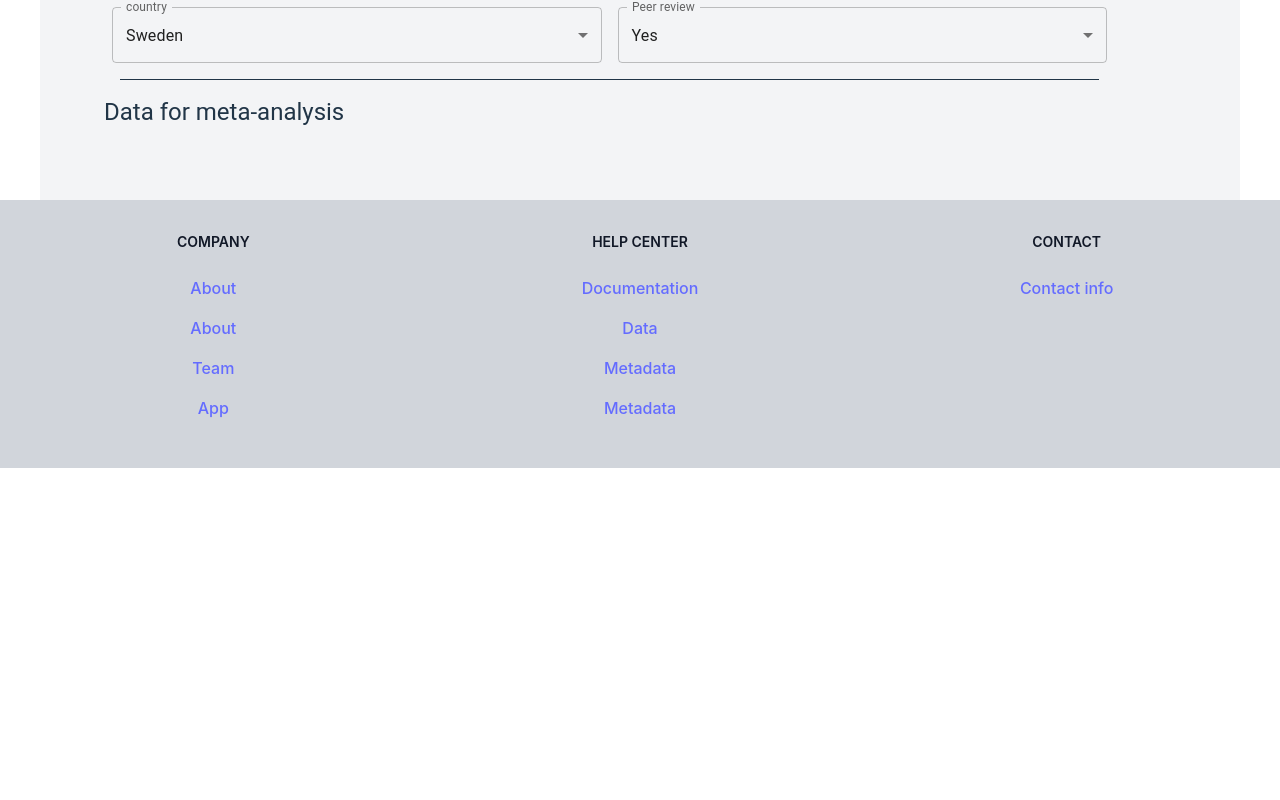
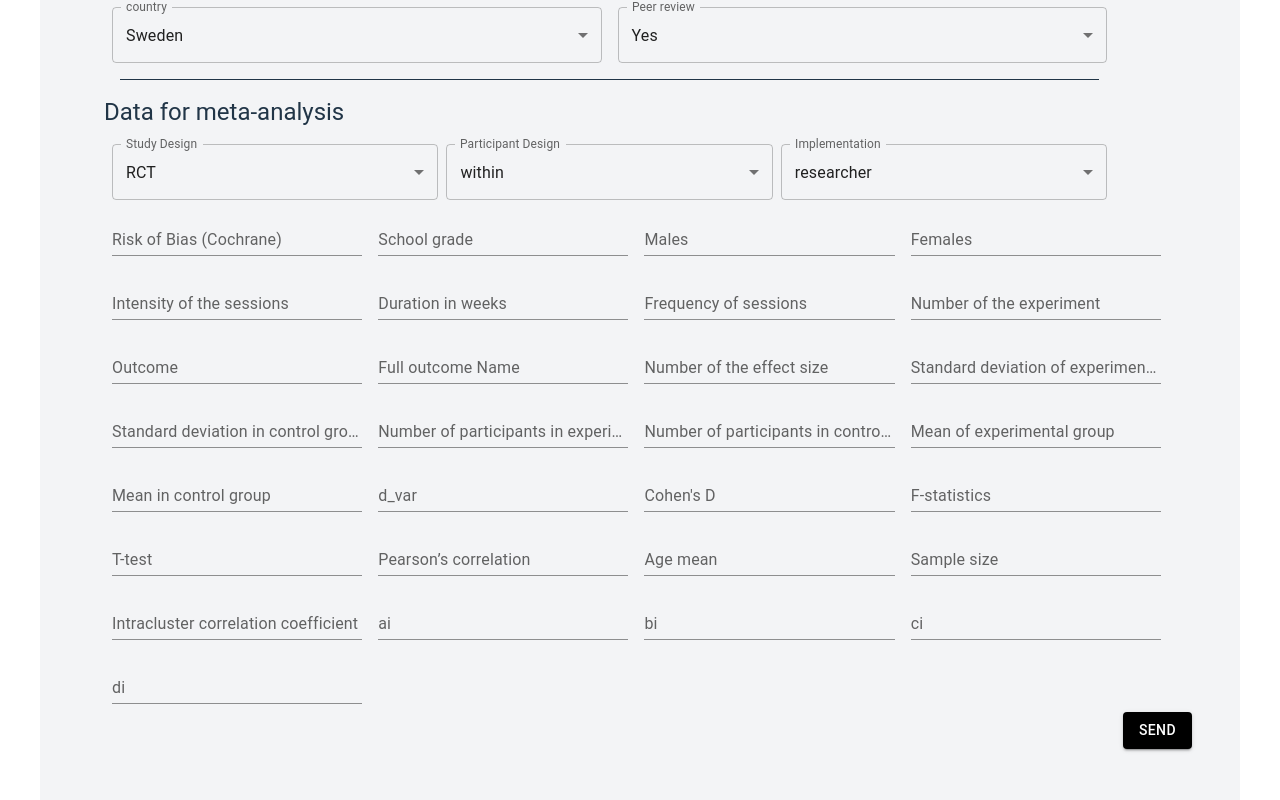
Before and after one commit to Mask1nen/2024-TDDD96-CAMA-BachelorsProject, a React (Vite) app in the folder cama_frontend/: page /Upload in a window 1280 px wide. Shown: the part 520-1320 px from the top of the page. Before the commit the page ends 988 px from the top, so only its background shows below. Built offline with nearby package versions, Linux system fonts and the light colour scheme.

Commit message:
460 feat: added more fields to upload

```diff
--- a/cama_frontend/src/pages/Upload/UploadPage.tsx
+++ b/cama_frontend/src/pages/Upload/UploadPage.tsx
@@ -2,6 +2,7 @@ import React, { useState, useMemo } from "react";
 import { Button, Grid,Tab, Box, Typography, Tabs,Input, FilledInput, OutlinedInput, InputLabel, InputAdornment, FormHelperText, FormControl, TextField, MenuItem} from "@mui/material";
 import countries from "../../assets/countries.json"
 import '@mui/material';
+import fields from "./fields.json"
 
 const UploadPage: React.FC = () => {
 
@@ -56,9 +57,8 @@ const UploadPage: React.FC = () => {
 
 				<Box sx={{ borderBottom: 1, borderColor: 'divider' }}>
 					<Tabs value={value} onChange={handleChange} aria-label="basic tabs example">
-						<Tab label="Item One" {...a11yProps(0)} />
-						<Tab label="Item Two" {...a11yProps(1)} />
-						<Tab label="Item Three" {...a11yProps(2)} />
+						<Tab label="Upload to existing dataset" {...a11yProps(0)} />
+						<Tab label="Add meta analysis" {...a11yProps(1)} />
 					</Tabs>
 				</Box>
 				<CustomTabPanel value={value} index={0}>
@@ -130,6 +130,34 @@ const UploadPage: React.FC = () => {
 				<Typography variant="h5">
 					Data for meta-analysis
 				</Typography>
+				{fields.map((field) => (field.type === "option" ? (
+					<FormControl sx={{width:"30%", mt: 2, ml:1}} variant="standard">
+					<TextField
+						id={"form" + field.key}
+						label={field.name}
+						select
+						defaultValue={field.options[0]}
+						>
+						{field.options.map((option) => (
+							<MenuItem key={option} value={option}>
+							{option}
+							</MenuItem>
+						))}
+					</TextField>
+
+				</FormControl>
+				)
+				: (
+
+					<FormControl sx={{width:"23%", m: 1 }} variant="standard">
+						<InputLabel htmlFor="standard-adornment-amount">{field.name}</InputLabel>
+						<Input id={"form" +field.key}/>
+					</FormControl>
+				)))}
+
+				<Box sx={{display:"flex", justifyContent: 'flex-end'}}>
+					<Button variant="contained" className="float-">Send</Button>
+				</Box>
 
 
 				</CustomTabPanel>
@@ -140,7 +168,9 @@ const UploadPage: React.FC = () => {
 					Item Three
 				</CustomTabPanel>
 
+
 		</Box>
+
 
 		);
 	};
--- /dev/null
+++ b/cama_frontend/src/pages/Upload/fields.json
@@ -0,0 +1,34 @@
+[
+	{"name": "Study Design", "key": "study_design", "type": "option", "desc":"Eg. RCT, QES", "options":["RCT", "QES"]},
+	{"name": "Participant Design", "key": "participant_design", "type": "option", "desc":"E.g. within or between subject design", "options":["within", "between", "mixed"]},
+	{"name": "Implementation", "key": "implementation", "type": "option", "desc":"Who conducted/implemented the intervention", "options":["researcher", "teacher", "papaprofessional"]},
+	{"name": "Risk of Bias (Cochrane)", "key": "rob", "type": "string", "desc":"Risk of bias assessment for randomized studies - final score for the entire study"},
+	{"name": "School grade", "key": "grade", "type": "string", "desc":"State the grades (eg. K-12)"},
+	{"name": "Males", "key": "gender_1", "type": "percent", "desc":"Total number of males included in the study"},
+	{"name": "Females", "key": "gender_2", "type": "percent", "desc":"Total number of females included in the study"},
+	{"name":"Intensity of the sessions", "key":"intensity_n", "type":"int", "desc":"How long were each session in minutes?"},
+	{"name":"Duration in weeks", "key":"duration_week", "type":"int", "desc":"How long was the intervention?"},
+	{"name":"Frequency of sessions", "key":"frequency_n", "type":"int", "desc":"How many occasions did the intervention run?"},
+	{"name": "Number of the experiment", "key": "experiment_number", "type": "int", "desc":"Which experiment in the study was it"},
+	{"name": "Outcome", "key": "outcome", "type": "string", "desc":"Machine readable (eg. phon_aware)"},
+	{"name": "Full outcome Name", "key": "outcome_full", "type": "string", "desc":"Full name of the outcome as stated in the study (eg. Phonological awareness)"},
+	{"name": "Number of the effect size", "key": "effect_size_number", "type": "int", "desc":"Which effect size in the study was it"},
+	{"name": "Standard deviation of experimental group", "key": "sd1i", "type": "Float", "desc":""},
+	{"name": "Standard deviation in control group", "key": "sd2i", "type": "Float", "desc":""},
+	{"name": "Number of participants in experimental grp", "key": "n1i", "type": "Float", "desc":""},
+	{"name": "Number of participants in control group", "key": "n2i", "type": "Float", "desc":""},
+	{"name": "Mean of experimental group", "key": "m1i", "type": "Float", "desc":""},
+	{"name": "Mean in control group", "key": "m2i", "type": "Float", "desc":""},
+	{"name": "d_var", "key": "d_var", "type": "Float", "desc":"Cohen’ D variance"},
+	{"name": "Cohen's D", "key": "d", "type": "Float", "desc":"Cohen's D"},
+	{"name": "F-statistics", "key": "f_stat", "type": "Float", "desc":"F-statistics"},
+	{"name": "T-test", "key": "t", "type": "Float", "desc":"T-test statistics"},
+	{"name": "Pearson’s correlation", "key": "ri", "type": "Integer", "desc":"Pearson’s correlation"},
+	{"name": "Age mean", "key": "mean_age", "type": "Float", "desc":"State mean of age in years"},
+	{"name": "Sample size", "key": "ni", "type": "Integer", "desc":"Total sample size"},
+	{"name": "Intracluster correlation coefficient", "key": "icc", "type": "Float", "desc":"Intracluster correlation coefficient"},
+	{"name": "ai", "key": "ai", "type": "Integer", "desc":"Events in group a"},
+	{"name": "bi", "key": "bi", "type": "Integer", "desc":"Events in group b"},
+	{"name": "ci", "key": "ci", "type": "Integer", "desc":"Events in group c"},
+	{"name": "di", "key": "di", "type": "Integer", "desc":"Events in group d"}
+]
```
